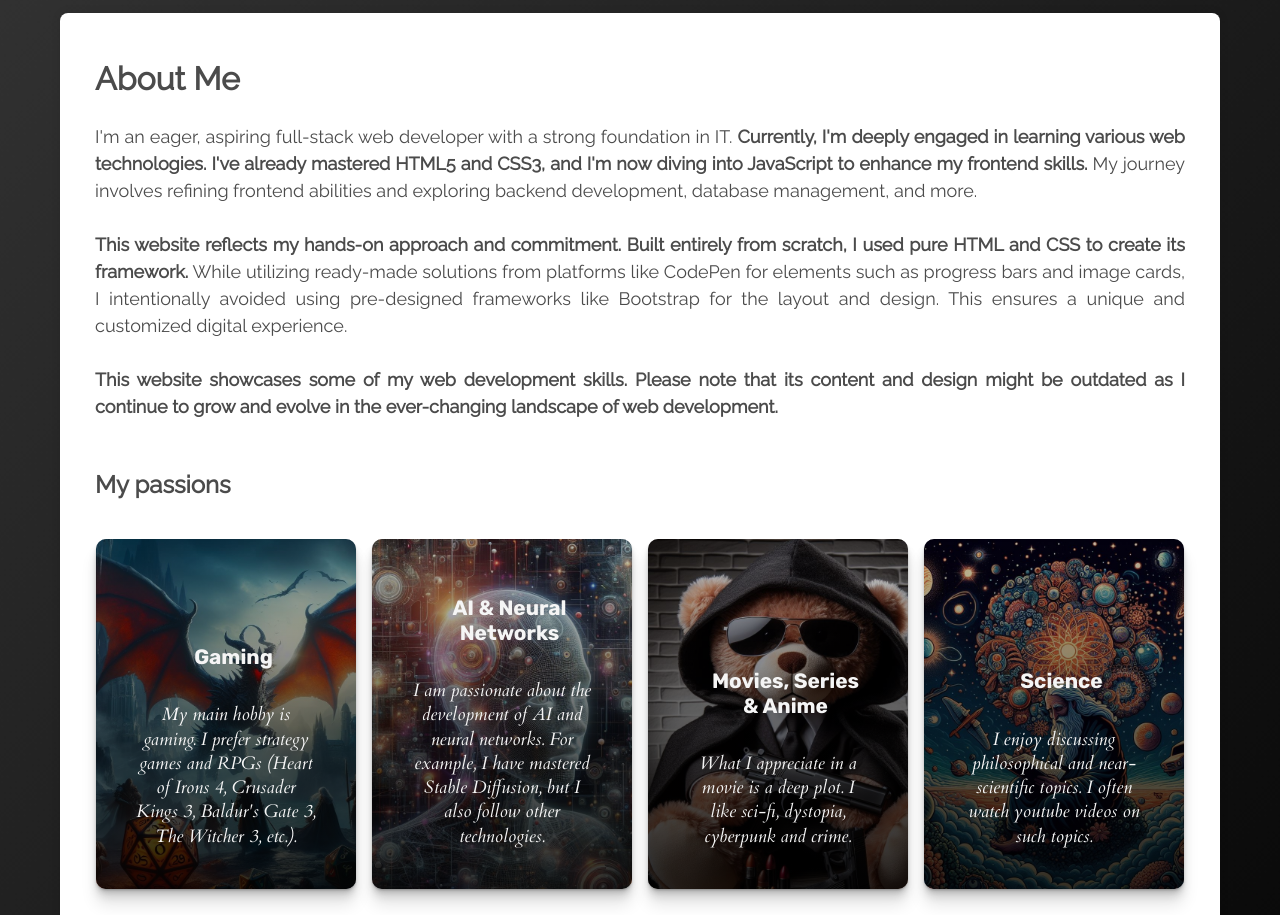
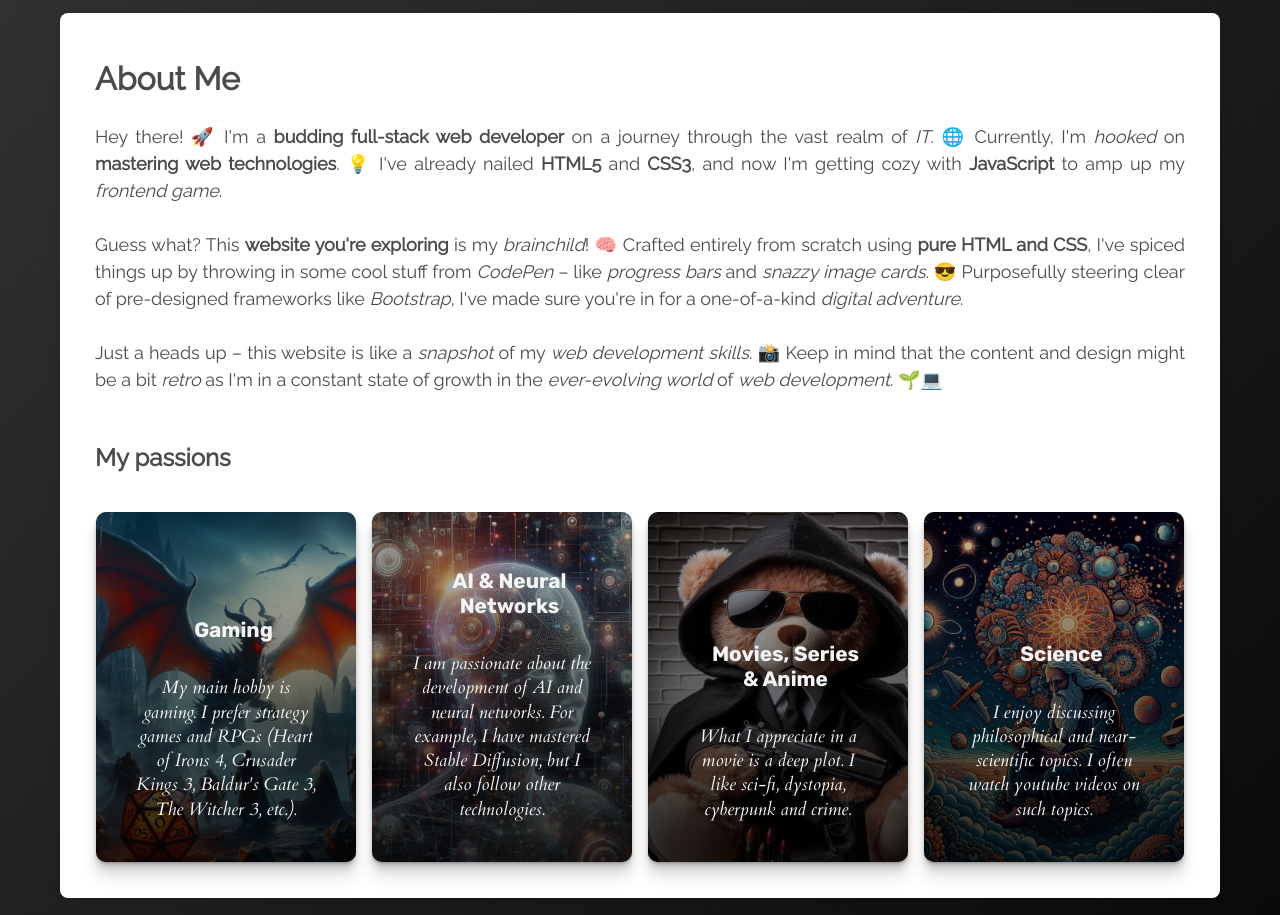
Before and after one commit to Polibeerex/Personal-Website, a plain HTML site: page index.html in a window 1280 px wide. Shown: the part 2400-3315 px from the top of the page. Drawn offline with Linux system fonts and the light colour scheme.

Commit message:
Update index.html

```diff
--- a/index.html
+++ b/index.html
@@ -206,19 +206,21 @@
         <h2>About Me</h2>
         <!-- Additional information about your interests -->
         <div id="about-text">
-            <p>I'm an eager, aspiring full-stack web developer with a strong foundation in IT. <strong>Currently, I'm
-                    deeply engaged in learning various web technologies. I've already mastered HTML5 and CSS3, and I'm
-                    now diving into JavaScript to enhance my frontend skills.</strong> My journey involves refining
-                frontend abilities and exploring backend development, database management, and more.</p><br>
-            <p><strong>This website reflects my hands-on approach and commitment. Built entirely from scratch, I used
-                    pure HTML and CSS to create its framework.</strong> While utilizing ready-made solutions from
-                platforms like CodePen for elements such as progress bars and image cards, I intentionally avoided using
-                pre-designed frameworks like Bootstrap for the layout and design. This ensures a unique and customized
-                digital experience.</p><br>
-            <p><strong>This website showcases some of my web development skills. Please note that its content and design
-                    might be outdated as I continue to grow and evolve in the ever-changing landscape of web
-                    development.</strong></p>
-
+            <p>Hey there! 🚀 I'm a <strong>budding full-stack web developer</strong> on a journey through the vast realm
+                of <em>IT</em>. 🌐 Currently, I'm <em>hooked</em> on <strong>mastering web technologies</strong>. 💡
+                I've already nailed <strong>HTML5</strong> and <strong>CSS3</strong>, and now I'm getting cozy with
+                <strong>JavaScript</strong> to amp up my <em>frontend game</em>.
+            </p>
+            <br>
+            <p>Guess what? This <strong>website you're exploring</strong> is my <em>brainchild</em>! 🧠 Crafted entirely
+                from scratch using <strong>pure HTML and CSS</strong>, I've spiced things up by throwing in some cool
+                stuff from <em>CodePen</em> – like <em>progress bars</em> and <em>snazzy image cards</em>. 😎
+                Purposefully steering clear of pre-designed frameworks like <em>Bootstrap</em>, I've made sure you're in
+                for a one-of-a-kind <em>digital adventure</em>.</p>
+            <br>
+            <p>Just a heads up – this website is like a <em>snapshot</em> of my <em>web development skills</em>. 📸 Keep
+                in mind that the content and design might be a bit <em>retro</em> as I'm in a constant state of growth
+                in the <em>ever-evolving world</em> of <em>web development</em>. 🌱💻</p>
         </div>
         <h3>My passions</h2>
             <div class="page-content">
```
